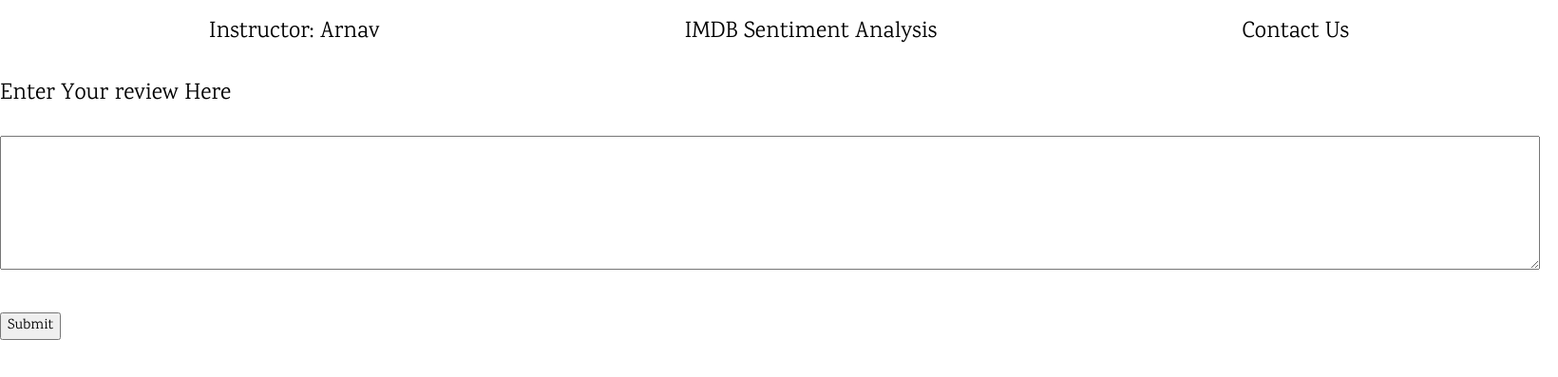
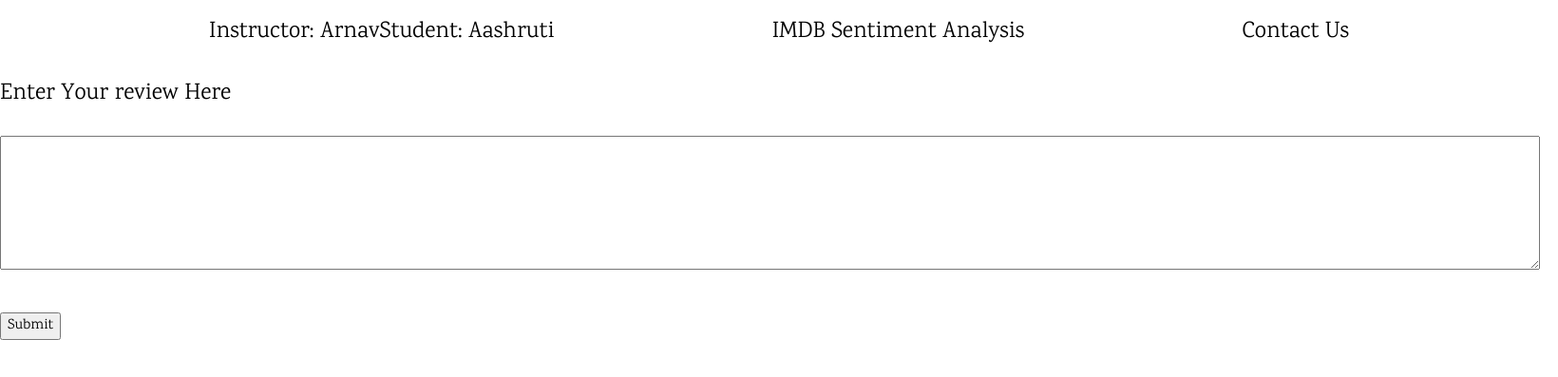
Before and after one commit to AashrutiA/deployment_trial, a Flask app: page / in a window 1640 px wide. Shown: the top 397 px of the page at 95% size. Run offline with Flask 2, Linux system fonts and the light colour scheme; parts of the project's set-up code (start-up, migrations or seed data) failed here and were passed over.

Commit message:
Update home.html
updated home template

```diff
--- a/templates/home.html
+++ b/templates/home.html
@@ -3,7 +3,7 @@
 <html >
 <!--From https://codepen.io/frytyler/pen/EGdtg-->
 <head>
-<title>Almabetter MLE IMDB Sentiment</title>
+<title>Almabetter MLE IMDB Sentiment -- trial by aashruti </title>
 <meta charset="UTF-8">
 <meta name="viewport" content="width=device-width, initial-scale=1">
 <link rel="stylesheet" href="https://www.w3schools.com/w3css/4/w3.css">
@@ -20,6 +20,7 @@ body,h1,h2,h3,h4,h5,h6 {font-family: "Karma", sans-serif}
 <div class="w3-top">
   <div class="w3-white w3-xlarge" style="max-width:1200px;margin:auto">
 	<div class="w3-left w3-padding-16">Instructor: Arnav</div>
+	<div class="w3-left w3-padding-16">Student: Aashruti</div>
     <div class="w3-right w3-padding-16">Contact Us</div>
     <div class="w3-center w3-padding-16">IMDB Sentiment Analysis</div>
   </div>
```
